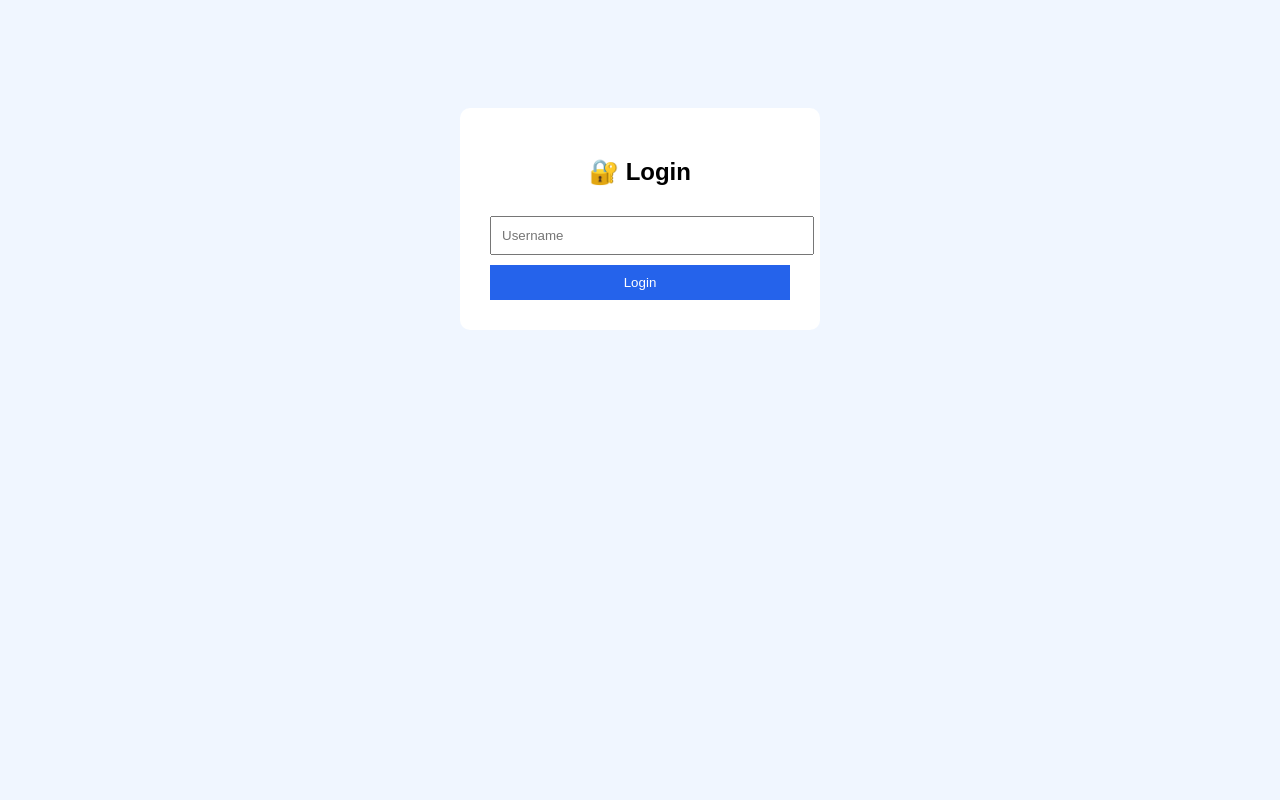
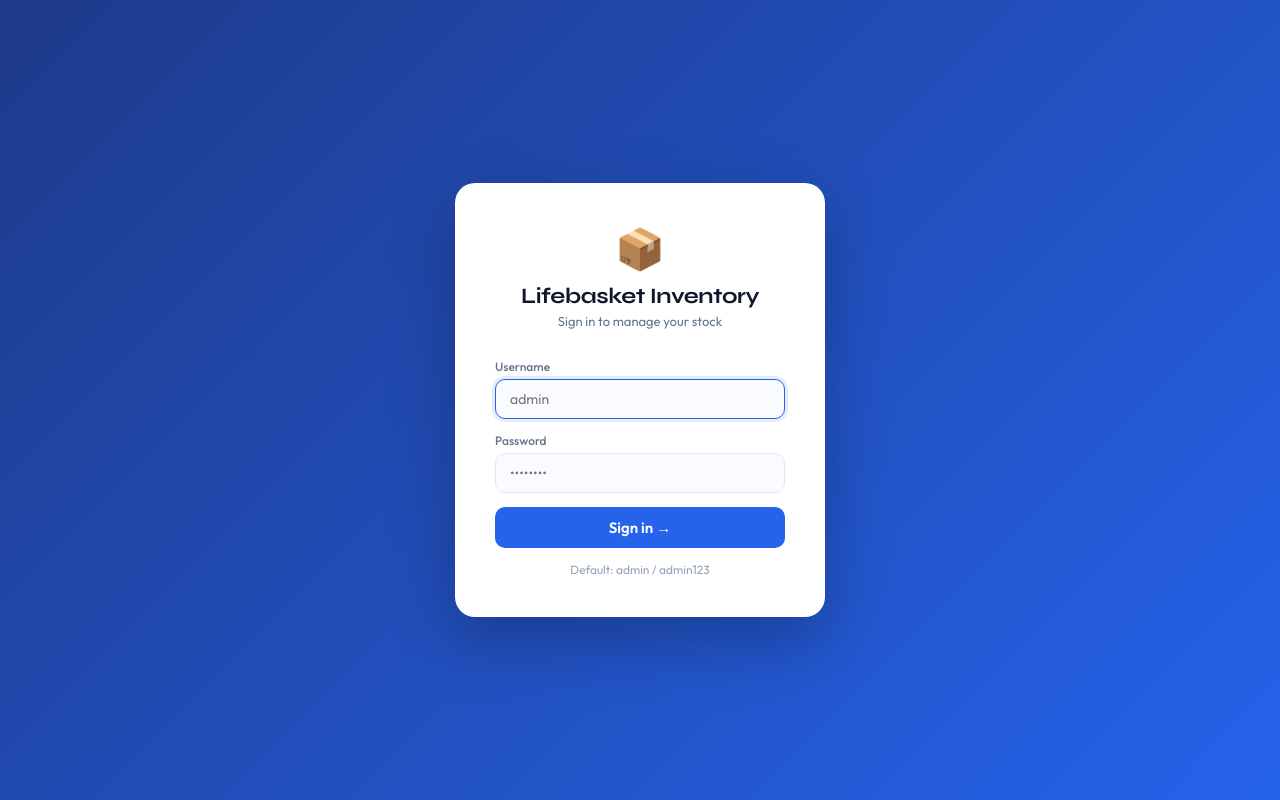
Before and after one commit to jakiya09/inventory-system, a Flask app: page /login in a window 1280 px wide. Run offline with Flask 3, Linux system fonts and the light colour scheme.

Commit message:
Update login.html

```diff
--- a/templates/login.html
+++ b/templates/login.html
@@ -1,21 +1,46 @@
 <!DOCTYPE html>
-<html>
+<html lang="en">
 <head>
-<title>Login - Lifebasket</title>
+<meta charset="UTF-8"/>
+<meta name="viewport" content="width=device-width,initial-scale=1.0"/>
+<title>Login — Lifebasket</title>
+<link href="https://fonts.googleapis.com/css2?family=Syne:wght@600;700&family=Outfit:wght@400;500;600&display=swap" rel="stylesheet"/>
 <style>
-body{font-family:Arial;background:#f0f6ff;text-align:center;padding-top:100px}
-.box{background:white;padding:30px;width:300px;margin:auto;border-radius:10px}
-input{width:100%;padding:10px;margin:10px 0}
-button{background:#2563eb;color:white;padding:10px;width:100%;border:none}
+*{box-sizing:border-box;margin:0;padding:0}
+body{font-family:'Outfit',sans-serif;background:linear-gradient(135deg,#1e3a8a,#2563EB);min-height:100vh;display:flex;align-items:center;justify-content:center;padding:20px}
+.box{background:#fff;border-radius:20px;padding:40px;width:100%;max-width:370px;box-shadow:0 24px 64px rgba(0,0,0,0.25)}
+.logo{text-align:center;margin-bottom:30px}
+.logo .icon{font-size:40px;margin-bottom:10px}
+.logo h1{font-family:'Syne',sans-serif;font-size:22px;font-weight:700;color:#0F172A;letter-spacing:-.02em}
+.logo p{font-size:13px;color:#64748B;margin-top:4px}
+.flash{padding:10px 14px;border-radius:8px;margin-bottom:14px;font-size:13px;font-weight:500;background:#FEE2E2;color:#991B1B;border:1px solid #FECACA}
+.fg{margin-bottom:14px}
+.fg label{display:block;font-size:12px;font-weight:500;color:#64748B;margin-bottom:5px}
+.fg input{width:100%;padding:10px 14px;border:1px solid #E2E8F0;border-radius:10px;font-size:14px;font-family:'Outfit',sans-serif;background:#FAFBFF;color:#0F172A;transition:all .15s}
+.fg input:focus{outline:none;border-color:#2563EB;box-shadow:0 0 0 3px rgba(37,99,235,0.12)}
+.btn{width:100%;padding:11px;background:#2563EB;color:#fff;border:none;border-radius:10px;font-size:15px;font-family:'Outfit',sans-serif;font-weight:600;cursor:pointer;transition:all .15s}
+.btn:hover{background:#1d4ed8;transform:translateY(-1px);box-shadow:0 4px 16px rgba(37,99,235,.35)}
+.hint{text-align:center;margin-top:14px;font-size:12px;color:#94A3B8}
 </style>
 </head>
 <body>
 <div class="box">
-<h2>🔐 Login</h2>
-<form method="POST">
-<input name="username" placeholder="Username">
-<button>Login</button>
-</form>
+  <div class="logo">
+    <div class="icon">📦</div>
+    <h1>Lifebasket Inventory</h1>
+    <p>Sign in to manage your stock</p>
+  </div>
+  {% with messages = get_flashed_messages(with_categories=true) %}
+    {% if messages %}{% for cat,msg in messages %}
+    <div class="flash">{{msg}}</div>
+    {% endfor %}{% endif %}
+  {% endwith %}
+  <form method="POST">
+    <div class="fg"><label>Username</label><input type="text" name="username" placeholder="admin" required autofocus/></div>
+    <div class="fg"><label>Password</label><input type="password" name="password" placeholder="••••••••" required/></div>
+    <button class="btn" type="submit">Sign in →</button>
+  </form>
+  <div class="hint">Default: admin / admin123</div>
 </div>
 </body>
 </html>
```
